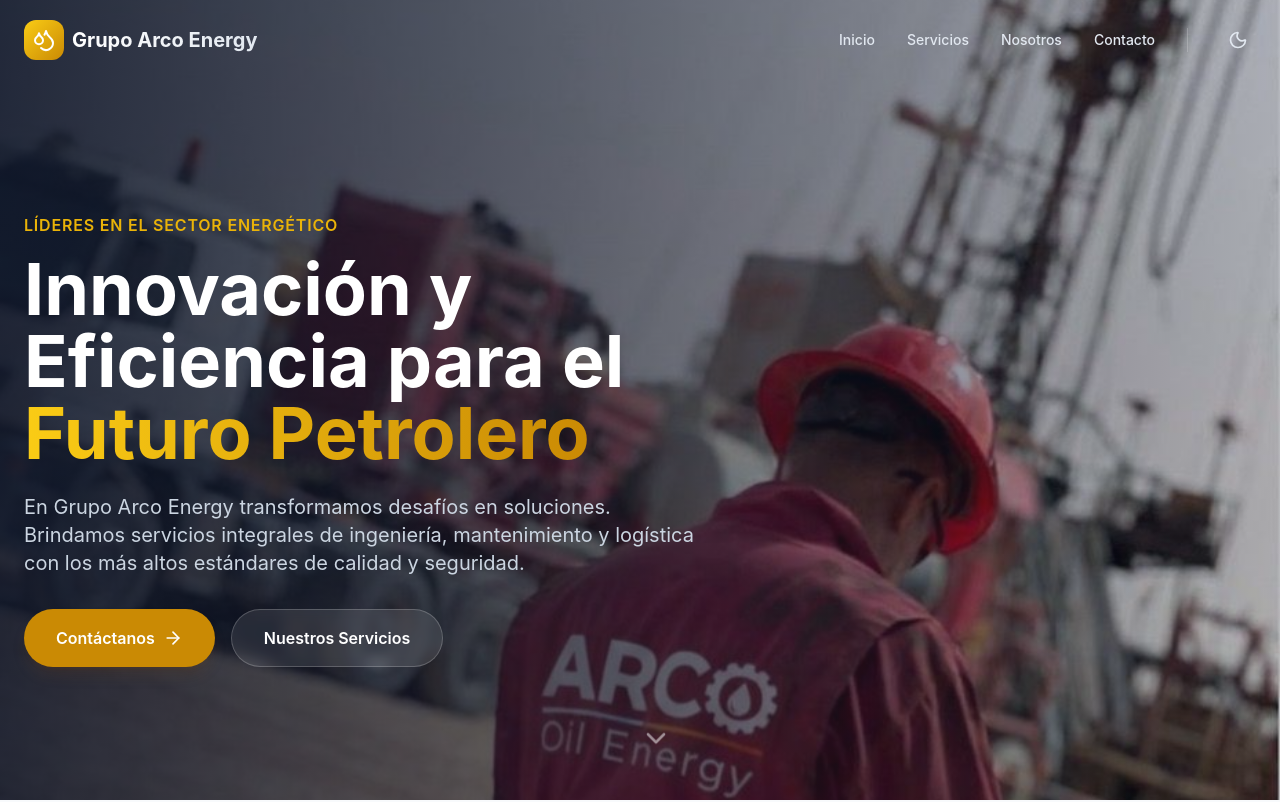
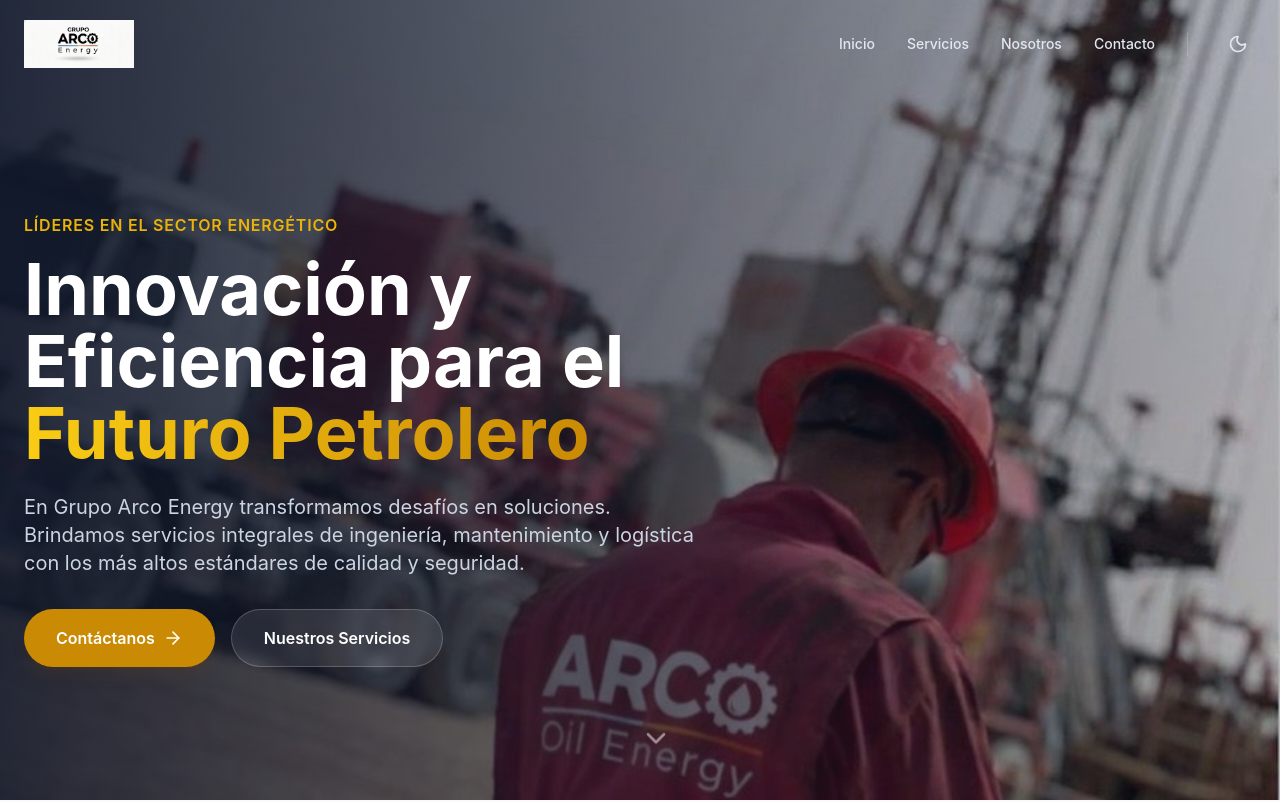
Before and after one commit to oalonsodev/grupo-arco, a React (Vite) app: page / in a window 1280 px wide. Shown: the top 802 px of the page. Built offline with nearby package versions, Linux system fonts and the light colour scheme.

Commit message:
feat: replace Navbar title text and icon with a company logo image

```diff
--- a/src/components/layout/Navbar.tsx
+++ b/src/components/layout/Navbar.tsx
@@ -1,5 +1,6 @@
 import { useState, useEffect } from 'react';
-import { Menu, X, Sun, Moon, Droplets } from 'lucide-react';
+import { Menu, X, Sun, Moon } from 'lucide-react';
+import logo from '../../assets/logo.jpg';
 import { useTheme } from '../../hooks/useTheme';
 import { cn } from '../../utils/cn'; // Need to create this utility
 import { motion, AnimatePresence } from 'framer-motion';
@@ -49,17 +50,11 @@
 					onClick={(e) => scrollToSection(e, '#inicio')}
 					className="flex items-center gap-2 group"
 				>
-					<div className="bg-gradient-to-br from-primary-400 to-primary-600 p-2 rounded-xl group-hover:scale-105 transition-transform">
-						<Droplets className="w-6 h-6 text-white" />
-					</div>
-					<span className={cn(
-						"text-xl font-bold bg-clip-text text-transparent bg-gradient-to-r transition-colors",
-						isScrolled
-							? "from-slate-900 to-slate-700 dark:from-white dark:to-slate-300"
-							: "from-white to-slate-200"
-					)}>
-						Grupo Arco Energy
-					</span>
+					<img
+						src={logo}
+						alt="Grupo Arco Energy"
+						className="h-10 md:h-12 w-auto object-contain group-hover:scale-105 transition-transform"
+					/>
 				</a>
 
 				{/* Desktop Navigation */}
```
